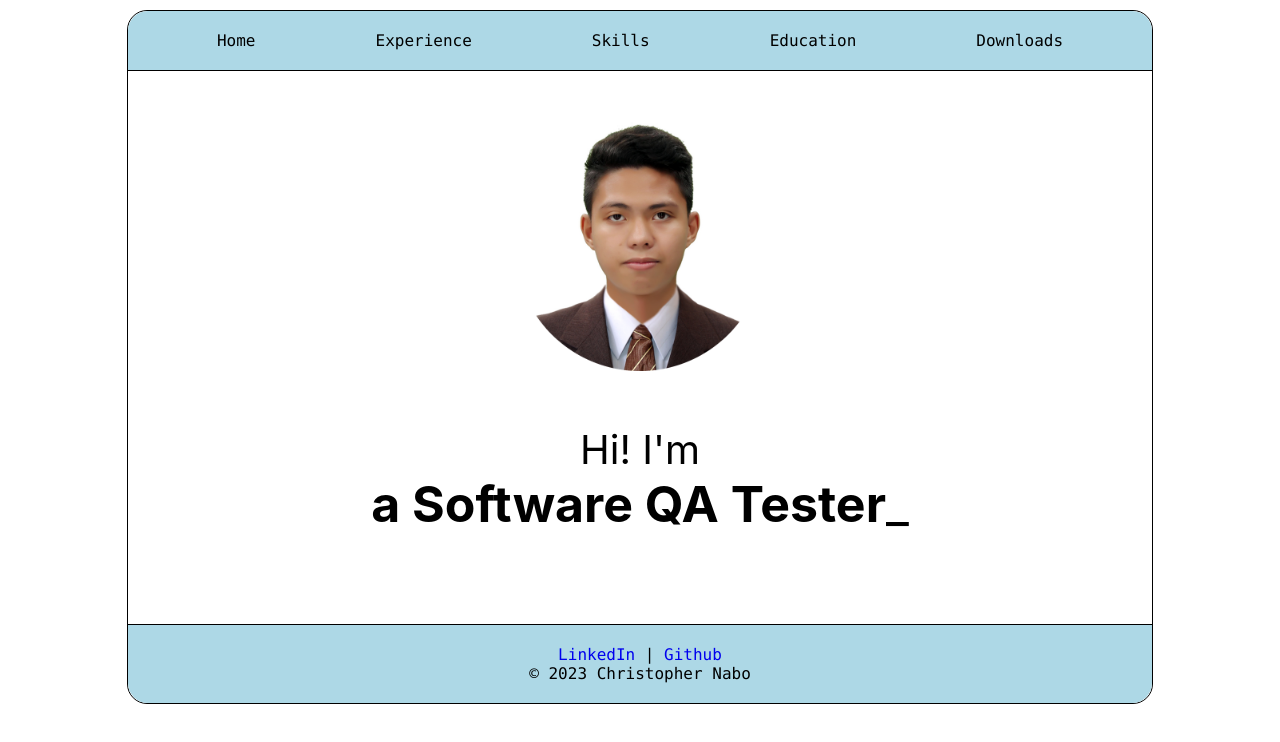
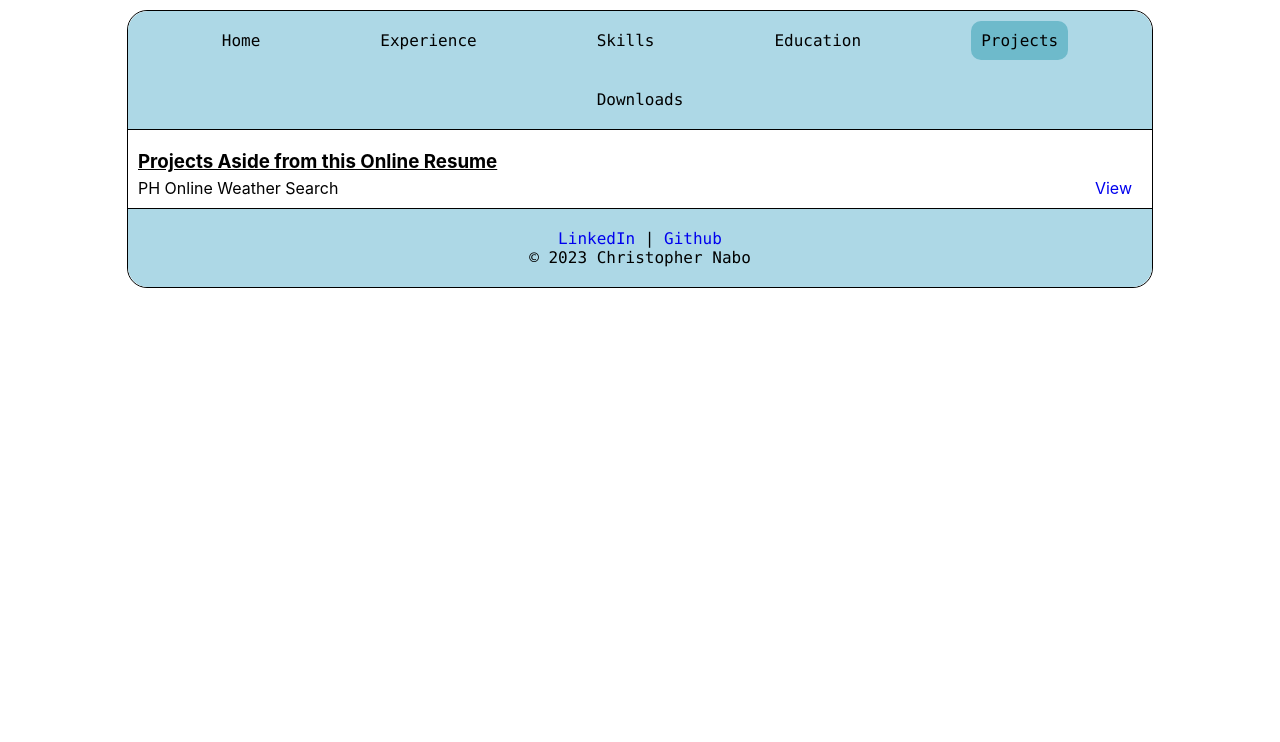
Before and after one commit to christophernabo/resume, a React (Create React App) app: page /projects in a window 1280 px wide. Shown: the top 742 px of the page. Built offline with nearby package versions, Linux system fonts and the light colour scheme.

Commit message:
Added Projects tab

```diff
--- a/src/App.js
+++ b/src/App.js
@@ -5,6 +5,7 @@ import ExperiencePage from "../src/components/Pages/Experience";
 import SkillsPage from "../src/components/Pages/Skills";
 import EducationPage from "../src/components/Pages/Education";
 import DownloadsPage from "../src/components/Pages/Downloads";
+import ProjectsPage from './components/Pages/Projects';
 
 function App() {
   return (
@@ -14,6 +15,7 @@ function App() {
           <Route path="/experience" component={ExperiencePage} />
           <Route path="/skills" component={SkillsPage} />
           <Route path="/education" component={EducationPage} />
+          <Route path="/projects" component={ProjectsPage} />
           <Route path="/downloads" component={DownloadsPage} />
           <Route path="/" component={HomePage} />
         </Switch>
--- /dev/null
+++ b/src/components/Pages/Projects.jsx
@@ -0,0 +1,71 @@
+import React, { useState } from "react";
+import Navbar from "../UI/Navbar";
+import Footer from "../UI/Footer";
+
+function ProjectsPage() {
+    const [showViewer, setShowViewer] = useState(false);
+
+    const handleViewDocument = () => {
+        setShowViewer(true);
+    };
+
+    return (
+        <div style={{
+            display: 'inline-block',
+            width: "80vw",
+            border: "1px solid black ",
+            margin: "10px",
+            borderRadius: "20px"
+        }}>
+
+            <Navbar />
+
+            <div style={{
+                margin: "10px",
+                textAlign: "left"
+            }}>
+
+                <h3 style={{
+                    marginTop: "20px",
+                    marginBottom: "5px",
+                    textDecoration: "underline"
+                }}>Projects Aside from this Online Resume</h3>
+
+                <div style={{
+                    display: "flex",
+                    alignItems: "center",
+                    justifyContent: "space-between"
+                }}>
+                    <div style={{
+                        marginRight: "10px",
+                        overflow: "hidden",
+                        textOverflow: "ellipsis",
+                        whiteSpace: "nowrap"
+                    }}>PH Online Weather Search</div>
+                    <div > <a
+                        href="https://funny-madeleine-802369.netlify.app/"
+                        target="_blank"
+                        rel="noopener noreferrer"
+                        style={{ textDecoration: "none" }}
+                        aria-label="View File"
+                        onClick={handleViewDocument}
+                    >
+                        <span style={{
+                            cursor: "pointer",
+                            color: "inherit",
+                            marginRight: "10px"
+                        }}>
+                            View
+                        </span>
+                    </a>
+                    </div>
+                </div>
+            </div>
+
+            <Footer />
+
+        </div >
+    );
+}
+
+export default ProjectsPage;
--- a/src/components/UI/Navbar.jsx
+++ b/src/components/UI/Navbar.jsx
@@ -7,7 +7,8 @@ function Navbar() {
     { id: 1, label: "Experience", link: "/experience" },
     { id: 2, label: "Skills", link: "/skills" },
     { id: 3, label: "Education", link: "/education" },
-    { id: 4, label: "Downloads", link: "/downloads" }
+    { id: 4, label: "Projects", link: "/projects" },
+    { id: 5, label: "Downloads", link: "/downloads" }
   ]);
 
   const [activeButton, setActiveButton] = useState(null);
```
